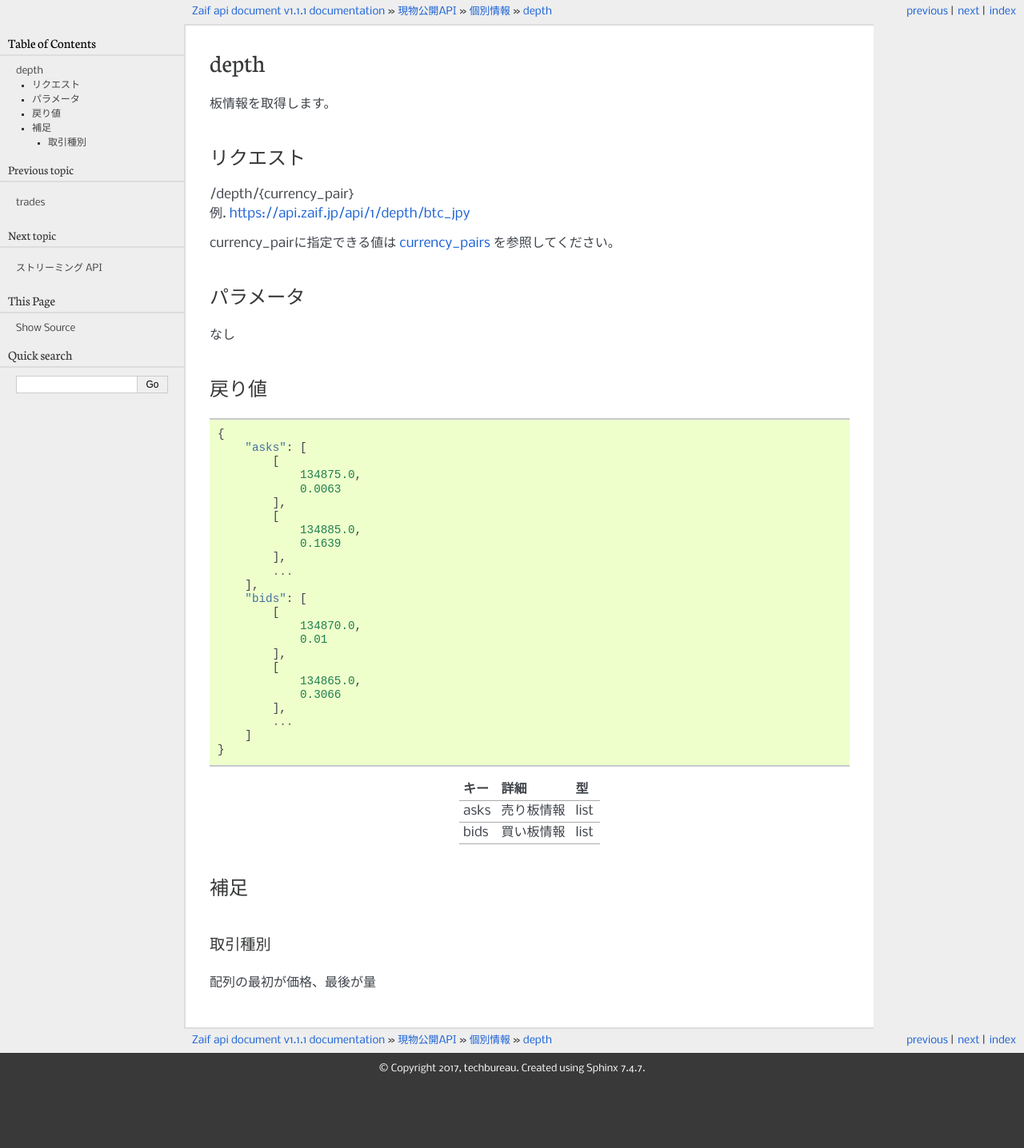
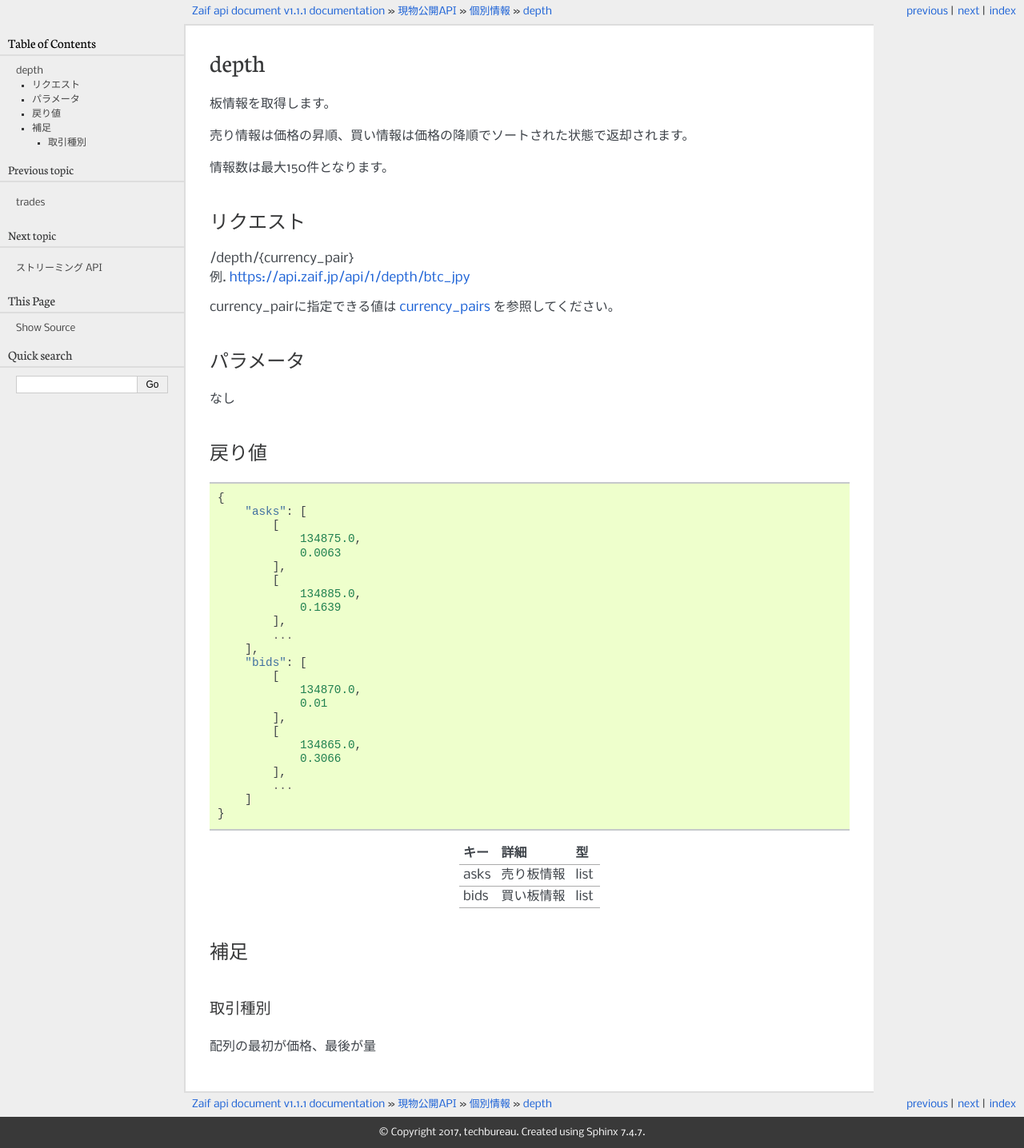
Before and after one commit to techbureau/api-doc, a Sphinx documentation site: the page built from docs/public/2_individual/6_depth.rst, in a window 1280 px wide. Shown: the whole page at 80% size. Built offline with Sphinx 7.4.7, drawn with Linux system fonts in a browser that asks for light colours; before the commit the page ends 1356 px from its top, so only the background shows below that.

Commit message:
depthの情報も追加

```diff
--- a/docs/public/2_individual/6_depth.rst
+++ b/docs/public/2_individual/6_depth.rst
@@ -2,6 +2,10 @@
 depth
 =============================
 板情報を取得します。
+
+売り情報は価格の昇順、買い情報は価格の降順でソートされた状態で返却されます。
+
+情報数は最大150件となります。
 
 リクエスト
 ==============
```
